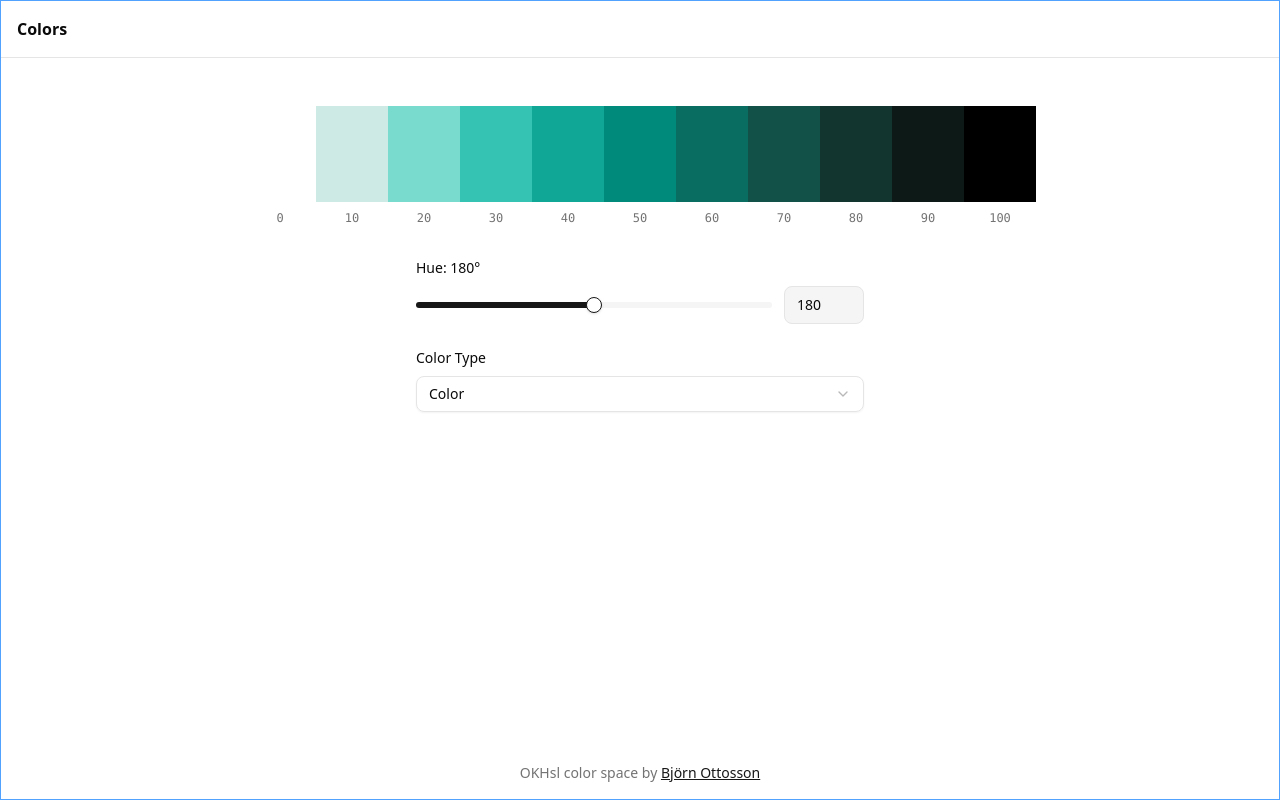
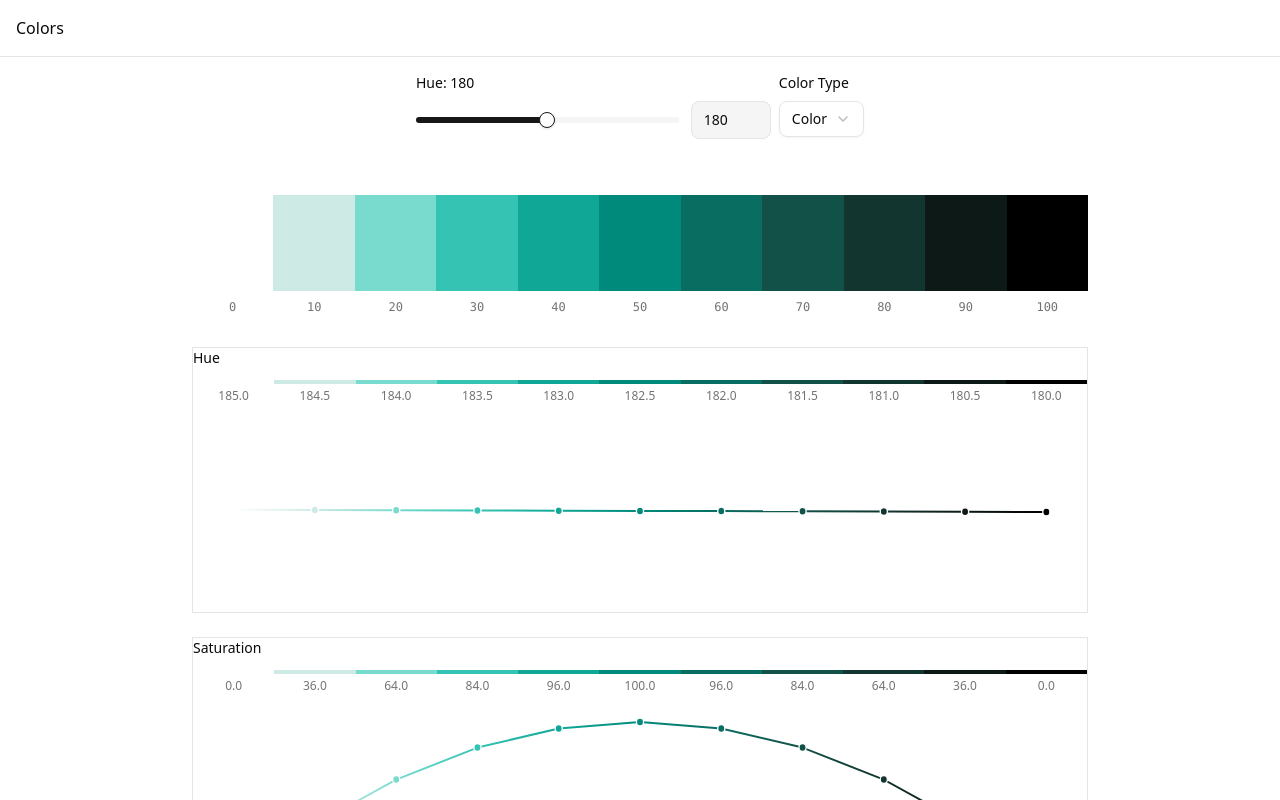
Before and after one commit to acyhuang/colors, a React (Vite) app: page / in a window 1280 px wide. Shown: the top 800 px of the page. Built offline with nearby package versions, Linux system fonts and the light colour scheme.

Commit message:
add hsl graphs

```diff
--- a/src/App.tsx
+++ b/src/App.tsx
@@ -2,6 +2,7 @@ import { useState } from 'react'
 import { generatePalette, type ColorType } from './lib/colorPalette'
 import { Select, SelectContent, SelectItem, SelectTrigger, SelectValue } from '@/components/ui/select'
 import { Slider } from '@/components/ui/slider'
+import { ColorDimensionGraphs } from '@/components/ColorDimensionGraphs'
 
 /**
  * OKHsl Palette Generator
@@ -25,38 +26,17 @@ function App() {
   const palette = generatePalette(hue, colorType)
 
   return (
-    <div className="h-screen w-full bg-background text-foreground flex flex-col border border-blue-400">
+    <div className="h-screen w-full bg-background text-foreground flex flex-col">
       <div className="p-4 border-b border-border">
-        <p className="font-semibold">Colors</p>
+        <p>Colors</p>
       </div>
 
       <div className="w-full flex-1 items-center justify-center space-y-8 p-4">
-        <div>
-
-        </div>
-        {/* Color Palette */}
-        <div className="space-y-4">
-          <div className="flex justify-center flex-wrap">
-            {palette.map((color) => (
-              <div key={color.scale} className="flex flex-col items-center gap-2">
-                <div
-                  className="w-18 h-24"
-                  style={{ backgroundColor: color.hex }}
-                />
-                <span className="text-xs text-muted-foreground font-mono">
-                  {color.scale}
-                </span>
-              </div>
-            ))}
-          </div>
-        </div>
-
-        {/* Sliders */}
-        <div className="space-y-6 w-full max-w-md mx-auto">
+        <div className="flex gap-2 space-y-6 w-full max-w-md mx-auto">
           {/* Hue Control */}
-          <div className="space-y-2">
+          <div className="space-y-2 flex-1">
             <label className="block text-sm font-medium">
-              Hue: {hue}°
+              Hue: {hue}
             </label>
             <div className="flex gap-3 items-center">
               <Slider
@@ -93,6 +73,34 @@ function App() {
           </div>
         </div>
 
+
+        {/* Color Palette */}
+        <div className="w-full max-w-4xl mx-auto">
+          <div className="flex w-full">
+            {palette.map((color) => (
+              <div
+                key={color.scale}
+                className="flex flex-col items-center gap-2"
+                style={{ flex: '1 1 0' }}
+              >
+                <div
+                  className="h-24"
+                  style={{
+                    backgroundColor: color.hex,
+                    width: '100%',
+                  }}
+                />
+                <span className="text-xs text-muted-foreground font-mono">
+                  {color.scale}
+                </span>
+              </div>
+            ))}
+          </div>
+        </div>
+
+        {/* Color Dimension Graphs */}
+        <ColorDimensionGraphs palette={palette} />
+
       </div>
       {/* Attribution */}
       <div className="w-full text-center p-4">
--- /dev/null
+++ b/src/components/ColorDimensionGraphs.tsx
@@ -0,0 +1,228 @@
+import type { PaletteColor } from '@/lib/colorPalette'
+
+// Constants
+const GRAPH_WIDTH = 1000
+const GRAPH_HEIGHT = 200
+const PADDING = 20
+
+// Types
+interface ColorDimensionGraphsProps {
+  palette: PaletteColor[]
+}
+
+interface ChartDataPoint {
+  scale: number
+  hue: number
+  saturation: number
+  lightness: number
+  hex: string
+}
+
+type Dimension = 'hue' | 'saturation' | 'lightness'
+
+/**
+ * Transform palette data to chart format
+ */
+function transformPaletteToChartData(palette: PaletteColor[]): ChartDataPoint[] {
+  return palette.map((color) => ({
+    scale: color.scale,
+    hue: color.okhsl.h,
+    saturation: color.okhsl.s * 100,
+    lightness: color.okhsl.l * 100,
+    hex: color.hex,
+  }))
+}
+
+/**
+ * Get X position for a column index (center of column)
+ */
+function getXPosition(index: number, width: number, numColumns: number): number {
+  const columnWidth = width / numColumns
+  return columnWidth * index + columnWidth / 2
+}
+
+/**
+ * Convert data value to SVG Y position
+ */
+function getYPosition(
+  value: number,
+  domain: [number, number],
+  height: number,
+  padding: number
+): number {
+  const [min, max] = domain
+  const normalized = (value - min) / (max - min)
+  // Invert Y (SVG grows downward)
+  return height - (normalized * (height - 2 * padding)) - padding
+}
+
+interface GraphSVGProps {
+  chartData: ChartDataPoint[]
+  palette: PaletteColor[]
+  dimension: Dimension
+  domain: [number, number]
+}
+
+function GraphSVG({ chartData, palette, dimension, domain }: GraphSVGProps) {
+  const WIDTH = GRAPH_WIDTH
+  const HEIGHT = GRAPH_HEIGHT
+
+  // Calculate point positions
+  const points = chartData.map((point, idx) => ({
+    x: getXPosition(idx, WIDTH, chartData.length),
+    y: getYPosition(point[dimension], domain, HEIGHT, PADDING),
+    hex: point.hex,
+    value: point[dimension],
+  }))
+
+  return (
+    <svg
+      viewBox={`0 0 ${WIDTH} ${HEIGHT}`}
+      className="w-full"
+      preserveAspectRatio="none"
+      style={{ height: '200px' }}
+    >
+      <defs>
+        {/* Define gradients for line segments */}
+        {palette.slice(0, -1).map((color, idx) => (
+          <linearGradient
+            key={`grad-${dimension}-${idx}`}
+            id={`grad-${dimension}-${idx}`}
+            x1="0%"
+            y1="0%"
+            x2="100%"
+            y2="0%"
+          >
+            <stop offset="0%" stopColor={color.hex} />
+            <stop offset="100%" stopColor={palette[idx + 1].hex} />
+          </linearGradient>
+        ))}
+      </defs>
+
+      {/* Line segments with gradients */}
+      {points.slice(0, -1).map((point, idx) => {
+        const nextPoint = points[idx + 1]
+        return (
+          <line
+            key={`line-${idx}`}
+            x1={point.x}
+            y1={point.y}
+            x2={nextPoint.x}
+            y2={nextPoint.y}
+            stroke={`url(#grad-${dimension}-${idx})`}
+            strokeWidth={2}
+          />
+        )
+      })}
+
+      {/* Dots */}
+      {points.map((point, idx) => (
+        <circle
+          key={`dot-${idx}`}
+          cx={point.x}
+          cy={point.y}
+          r={4}
+          fill={point.hex}
+          stroke="#fff"
+          strokeWidth={1.5}
+        />
+      ))}
+    </svg>
+  )
+}
+
+interface SingleGraphProps {
+  title: string
+  dimension: Dimension
+  palette: PaletteColor[]
+  chartData: ChartDataPoint[]
+  domain: [number, number]
+}
+
+function SingleGraph({
+  title,
+  dimension,
+  palette,
+  chartData,
+  domain,
+}: SingleGraphProps) {
+  return (
+    <div className="border border-border bg-card">
+      {/* Title */}
+      <h3 className="text-sm font-medium mb-3">{title}</h3>
+
+      {/* Color Bar */}
+      <div className="flex w-full mb-1">
+        {palette.map((color, idx) => (
+          <div
+            key={idx}
+            style={{
+              flex: '1 1 0',
+              backgroundColor: color.hex,
+              height: '4px',
+            }}
+          />
+        ))}
+      </div>
+
+      {/* Value Labels */}
+      <div className="flex w-full mb-2">
+        {chartData.map((point, idx) => (
+          <div
+            key={idx}
+            style={{
+              flex: '1 1 0',
+              textAlign: 'center',
+            }}
+            className="text-xs text-muted-foreground"
+          >
+            {point[dimension].toFixed(1)}
+          </div>
+        ))}
+      </div>
+
+      {/* Graph */}
+      <GraphSVG
+        chartData={chartData}
+        palette={palette}
+        dimension={dimension}
+        domain={domain}
+      />
+    </div>
+  )
+}
+
+export function ColorDimensionGraphs({ palette }: ColorDimensionGraphsProps) {
+  const chartData = transformPaletteToChartData(palette)
+
+  return (
+    <div className="w-full max-w-4xl mx-auto space-y-6">
+      {/* Hue Graph */}
+      <SingleGraph
+        title="Hue"
+        dimension="hue"
+        palette={palette}
+        chartData={chartData}
+        domain={[0, 360]}
+      />
+
+      {/* Saturation Graph */}
+      <SingleGraph
+        title="Saturation"
+        dimension="saturation"
+        palette={palette}
+        chartData={chartData}
+        domain={[0, 100]}
+      />
+
+      {/* Lightness Graph */}
+      <SingleGraph
+        title="Lightness"
+        dimension="lightness"
+        palette={palette}
+        chartData={chartData}
+        domain={[0, 100]}
+      />
+    </div>
+  )
+}
```
Also changed, not shown: .claude/settings.local.json.
